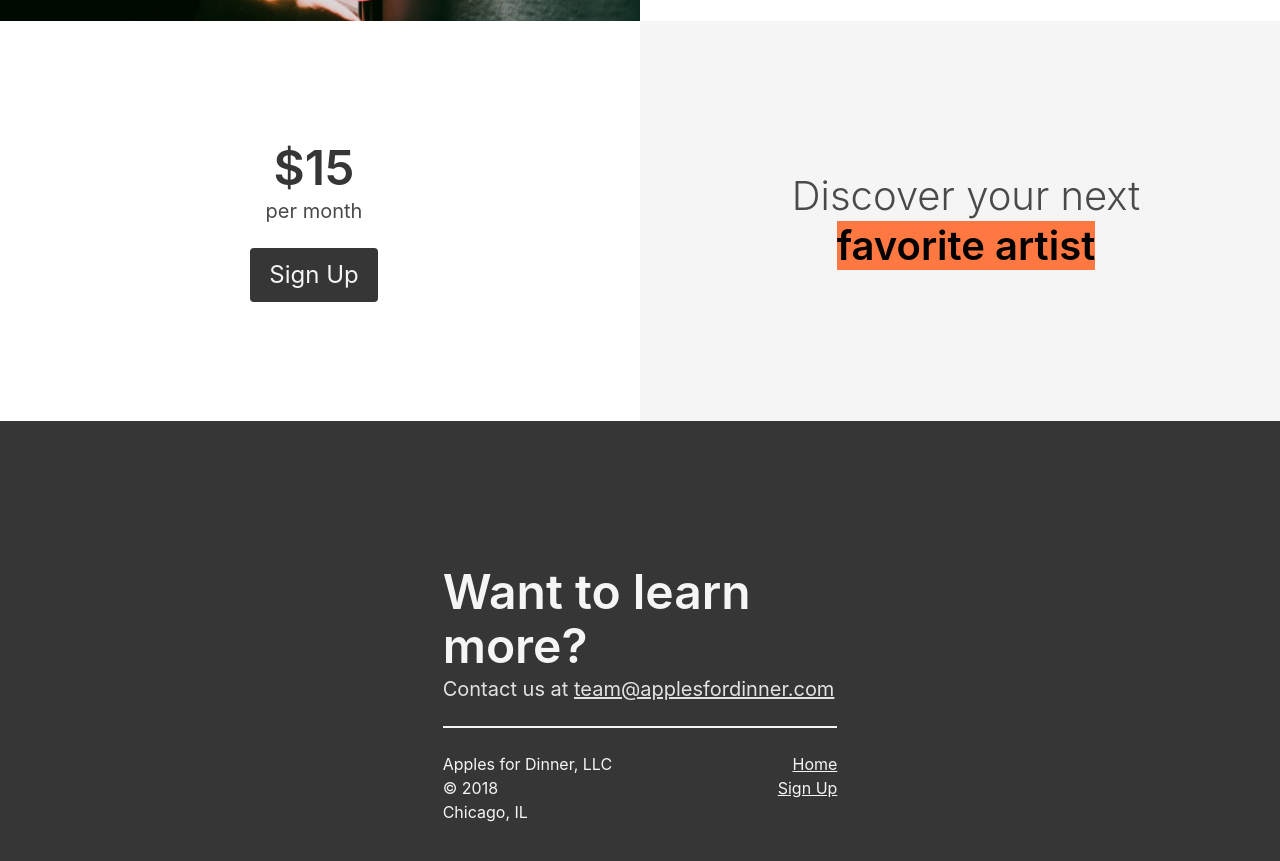
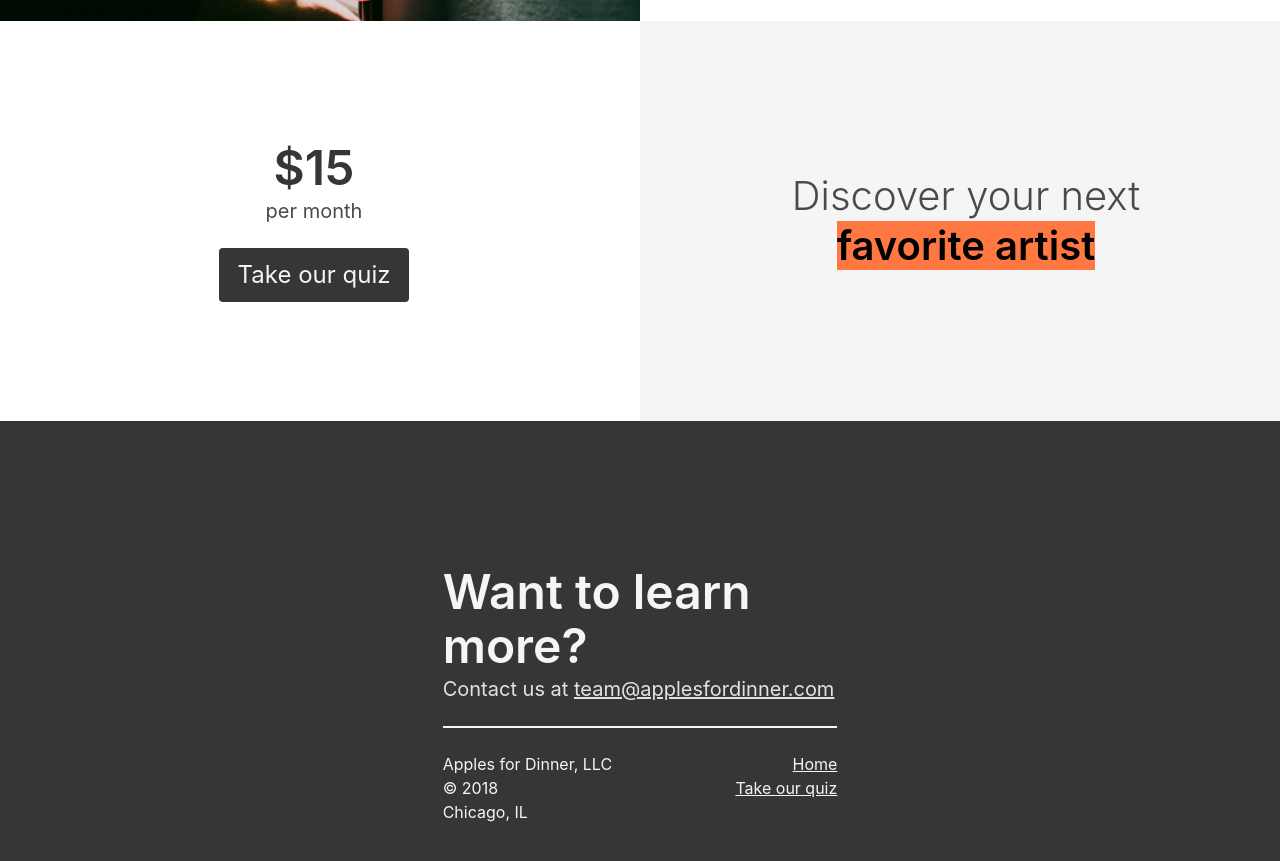
Before and after one commit to kofigumbs/apples-for-dinner, a Jekyll site: the page built from index.html, in a window 1280 px wide and 900 px high, scrolled down 2167 px. Shown: the top 861 px of the window. Built offline with Jekyll 4.4.1, drawn with Linux system fonts in a browser that asks for light colours; nearby versions of some CDN libraries; comment, search, counter and statistics services are not loaded.

Commit message:
Sign Up => Take our quiz

```diff
--- a/_layouts/default.html
+++ b/_layouts/default.html
@@ -53,7 +53,7 @@
               <hr>
               <div class="is-pulled-right has-text-right">
                 <u><a href="/">Home</a></u>
-                <br><u><a href="/profile">Sign Up</a></u>
+                <br><u><a href="/profile">Take our quiz</a></u>
               </div>
               <div>
                 <p>Apples for Dinner, LLC</p>
--- a/index.html
+++ b/index.html
@@ -40,7 +40,7 @@ styles: |
         <mark data-tags='["office", "studio", "shop", "airbnb", "dorm", "apartment"]'>home</mark>
       </h1>
       <p class="subtitle">4 new pieces <strong>every season</strong> — $15 / month</p>
-      <a class="button is-large is-white" href="/profile">Sign Up</a>
+      <a class="button is-large is-white" href="/profile">Take our quiz</a>
     </div>
   </div>
 </section>
@@ -109,7 +109,7 @@ styles: |
     <div class="vcenter align-center">
       <h2 class="title is-1">$15</h2>
       <h3 class="subtitle">per month</h3>
-      <a class="button is-dark is-large" href="/profile">Sign Up</a>
+      <a class="button is-dark is-large" href="/profile">Take our quiz</a>
     </div>
   </div>
   <div class="column is-half has-background-light">
```
